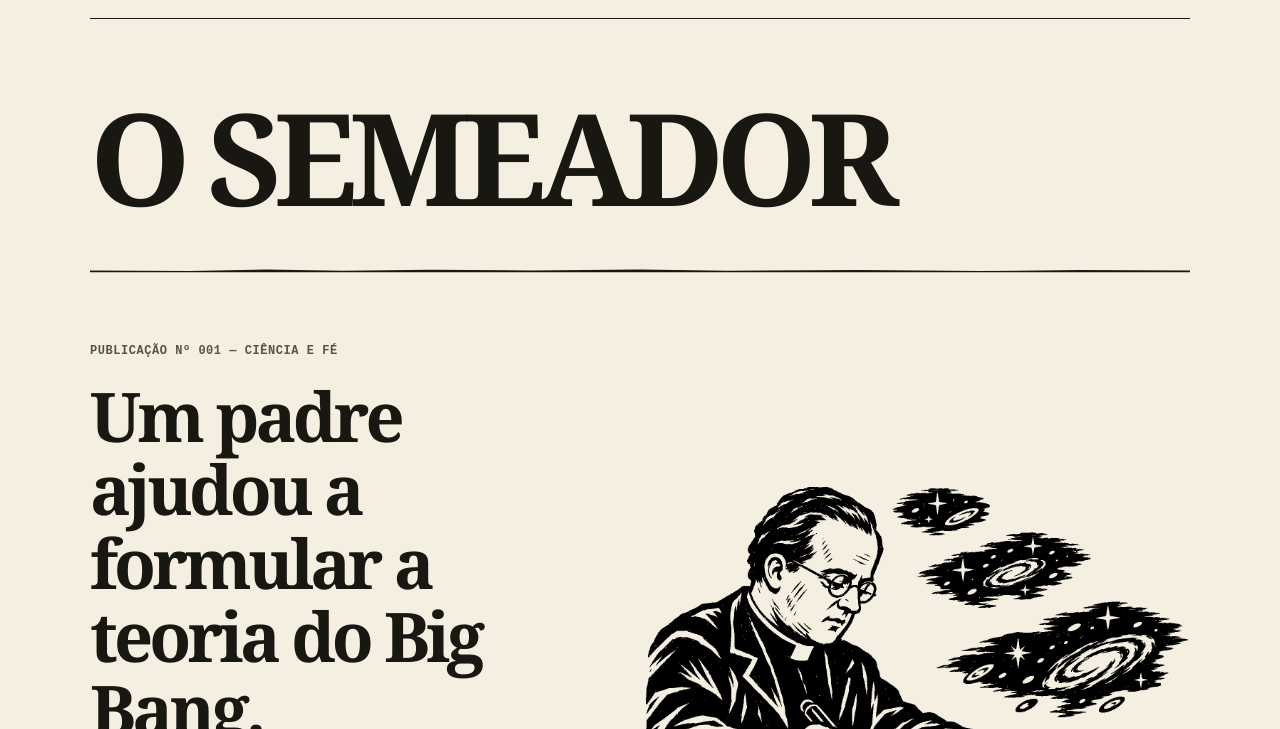
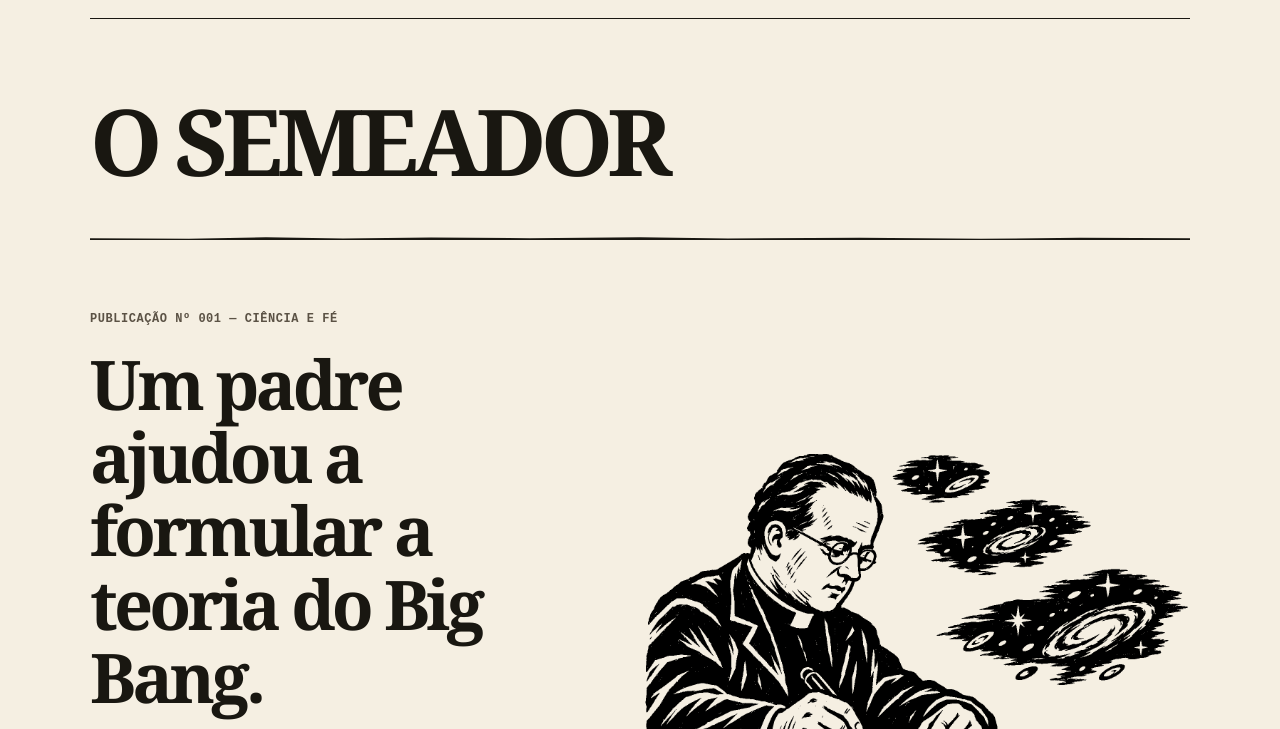
Before and after one commit to semeadorcatolico/semeadorcatolico.github.io, a plain HTML site: page index.html in a window 1280 px wide. Shown: the part 71-800 px from the top of the page. Drawn offline with Linux system fonts and the light colour scheme.

Commit message:
Reduzir somente o título da homepage em desktop; manter mobile intacto

```diff
--- a/assets/home.css
+++ b/assets/home.css
@@ -37,6 +37,10 @@ h3 { margin: 0 0 19px; font: 700 .83rem/1.35 "Courier New",monospace; letter-spa
 .about p { margin: 0 0 20px; max-width: 58ch; }
 .about .announcement { font-weight: 700; margin-bottom: 0; }
 .footer { border-top: 1px solid var(--line); padding-block: 22px 40px; font: 700 .71rem/1.4 "Courier New",monospace; letter-spacing: .07em; text-transform: uppercase; }
+/* Apenas desktop: título da capa mais contido; versão móvel permanece intacta. */
+@media (min-width: 761px) {
+  .intro h1 { font-size: clamp(3.7rem, 7.2vw, 6.25rem); }
+}
 @media (max-width: 760px) {
   .container { width: min(100% - 40px, 640px); }
   .masthead { min-height: 73px; }
```
